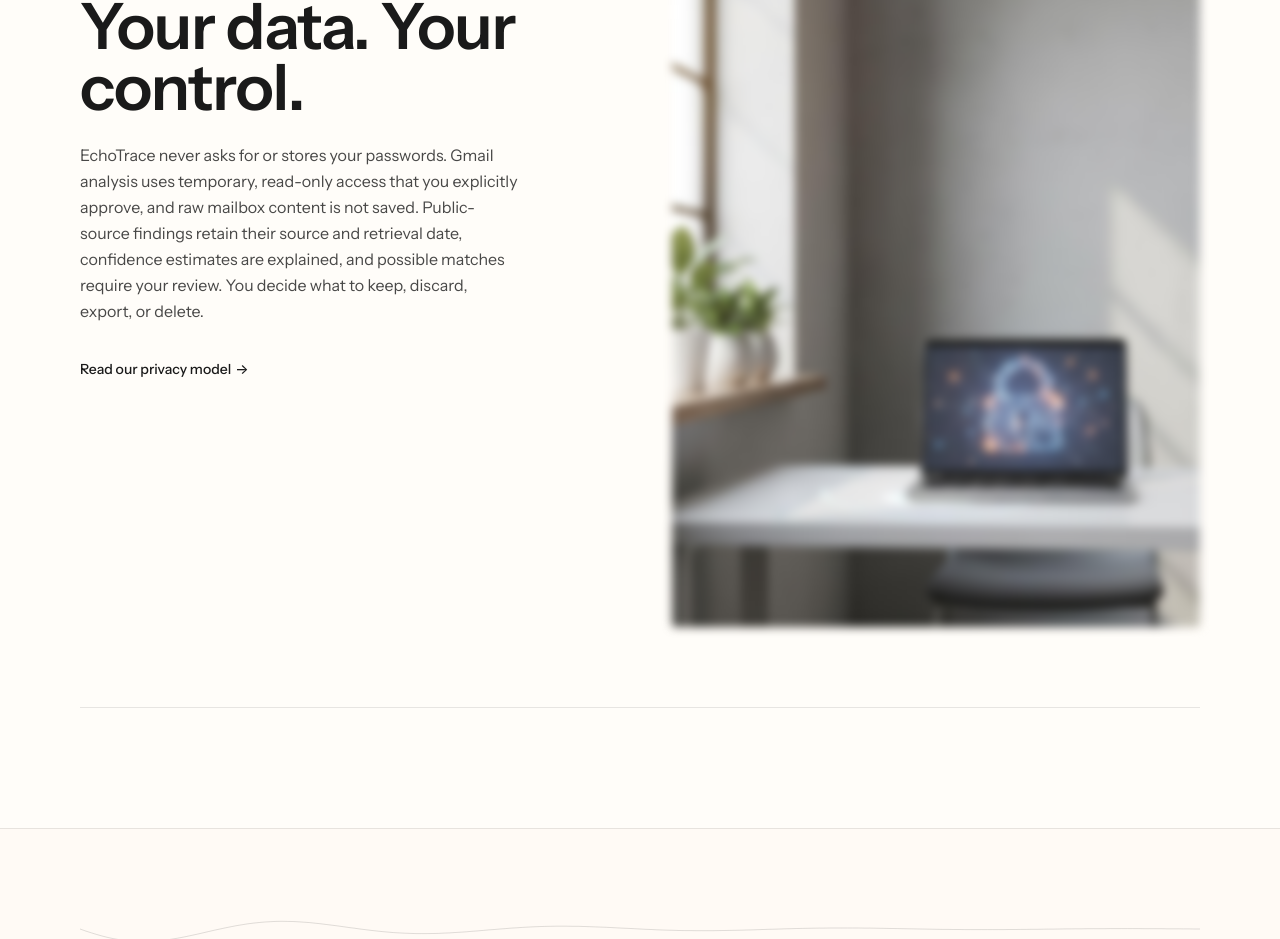
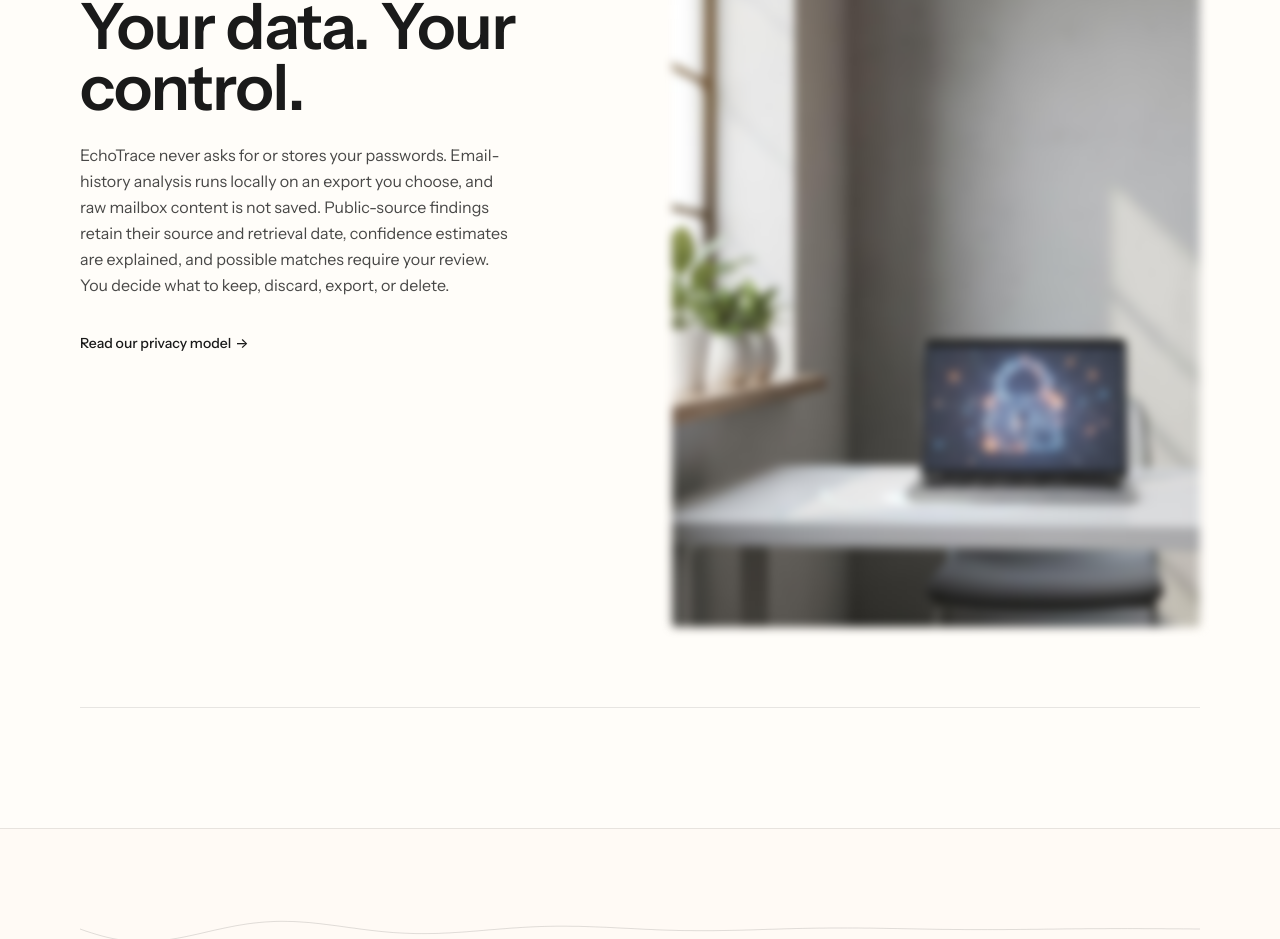
Before and after one commit to MPorter-7/echo-trace, a React (Vite) app: page / in a window 1280 px wide. Shown: the part 5339-6278 px from the top of the page. Built offline with nearby package versions, Linux system fonts and the light colour scheme; no server answers.

Commit message:
Replace Gmail scan with private email import

```diff
--- a/src/sections/SecuritySection.tsx
+++ b/src/sections/SecuritySection.tsx
@@ -110,7 +110,7 @@ export function SecuritySection() {
               Your data. Your control.
             </h2>
             <p className="text-body-m text-ink/80 max-w-[440px] leading-relaxed mb-8">
-              EchoTrace never asks for or stores your passwords. Gmail analysis uses temporary, read-only access that you explicitly approve, and raw mailbox content is not saved. Public-source findings retain their source and retrieval date, confidence estimates are explained, and possible matches require your review. You decide what to keep, discard, export, or delete.
+              EchoTrace never asks for or stores your passwords. Email-history analysis runs locally on an export you choose, and raw mailbox content is not saved. Public-source findings retain their source and retrieval date, confidence estimates are explained, and possible matches require your review. You decide what to keep, discard, export, or delete.
             </p>
             <ArrowLink text="Read our privacy model" href="/privacy" />
           </div>
```
